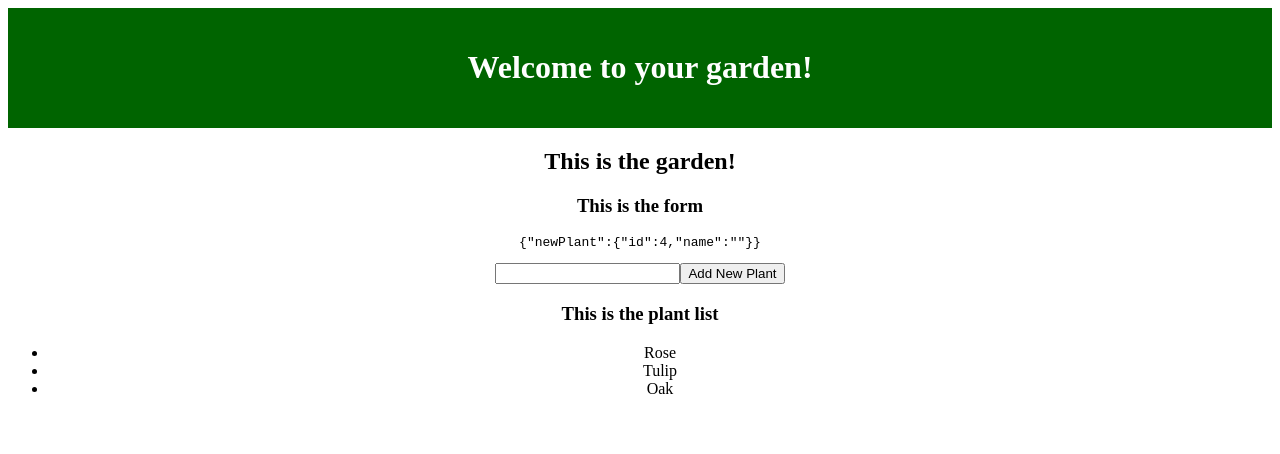
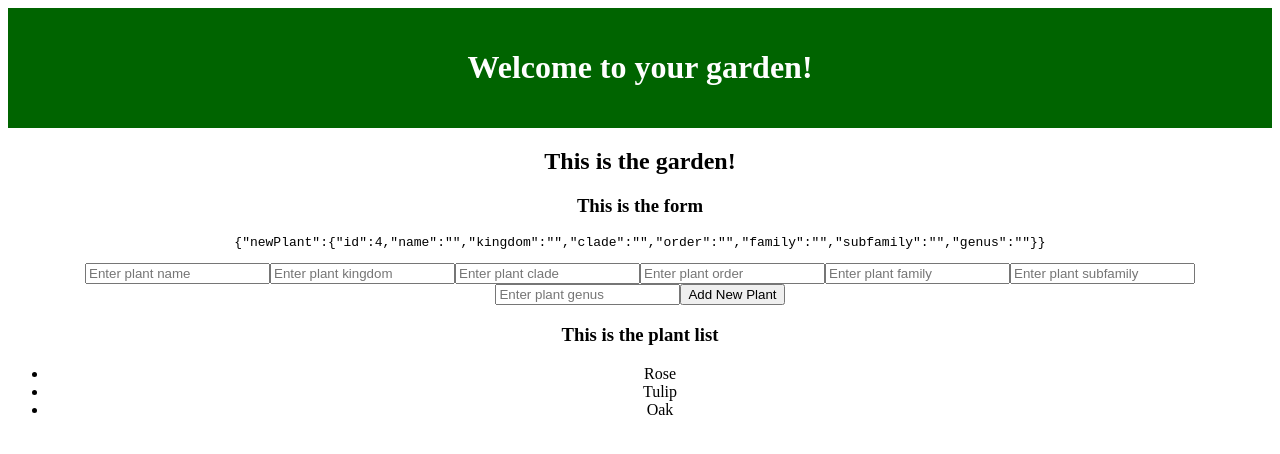
Before and after one commit to myronschippers/castor-livesolve-saga-garden, a React (Create React App) app: page / in a window 1280 px wide. Shown: the top 454 px of the page. Built offline with nearby package versions, Linux system fonts and the light colour scheme; no server answers.

Commit message:
adding additional data fields for saving new plants

```diff
--- a/src/components/NewPlantForm/NewPlantForm.js
+++ b/src/components/NewPlantForm/NewPlantForm.js
@@ -1,7 +1,7 @@
 import React, { Component } from 'react';
 import { connect } from 'react-redux';
 
-const mapStateToProps = reduxState => ({
+const mapStateToProps = (reduxState) => ({
   reduxState,
 });
 
@@ -9,30 +9,36 @@ class NewPlantForm extends Component {
   state = {
     newPlant: {
       id: 4,
-            name: ''
-        }
-    }
+      name: '',
+      kingdom: '',
+      clade: '',
+      order: '',
+      family: '',
+      subfamily: '',
+      genus: '',
+    },
+  };
 
-    handleNameChange = event => {
-        console.log('event happended')
+  handleChangeField = (event, propertyKey) => {
+    console.log('event happended');
     this.setState({
       newPlant: {
         ...this.state.newPlant,
-                name: event.target.value,
-            }
+        [propertyKey]: event.target.value,
+      },
     });
-    }
+  };
 
-    addNewPlant = event => {
+  addNewPlant = (event) => {
     event.preventDefault();
-        this.props.dispatch({ type: 'ADD_PLANT', payload: this.state.newPlant })
+    this.props.dispatch({ type: 'ADD_PLANT', payload: this.state.newPlant });
     this.setState({
       newPlant: {
         id: this.state.newPlant.id + 1,
         name: '',
-            }
+      },
     });
-    }
+  };
 
   render() {
     return (
@@ -40,13 +46,60 @@ class NewPlantForm extends Component {
         <h3>This is the form</h3>
         <pre>{JSON.stringify(this.state)}</pre>
         <form onSubmit={this.addNewPlant}>
-                    <input type='text' value={this.state.newPlant.name} onChange={this.handleNameChange} />
-                    <input type='submit' value='Add New Plant' />
+          <input
+            type="text"
+            value={this.state.newPlant.name}
+            placeholder="Enter plant name"
+            name="name"
+            onChange={(event) => this.handleChangeField(event, 'name')}
+          />
+          <input
+            type="text"
+            value={this.state.newPlant.kingdom}
+            placeholder="Enter plant kingdom"
+            name="kingdom"
+            onChange={(event) => this.handleChangeField(event, 'kingdom')}
+          />
+          <input
+            type="text"
+            value={this.state.newPlant.clade}
+            placeholder="Enter plant clade"
+            name="clade"
+            onChange={(event) => this.handleChangeField(event, 'clade')}
+          />
+          <input
+            type="text"
+            value={this.state.newPlant.order}
+            placeholder="Enter plant order"
+            name="order"
+            onChange={(event) => this.handleChangeField(event, 'order')}
+          />
+          <input
+            type="text"
+            value={this.state.newPlant.family}
+            placeholder="Enter plant family"
+            name="family"
+            onChange={(event) => this.handleChangeField(event, 'family')}
+          />
+          <input
+            type="text"
+            value={this.state.newPlant.subfamily}
+            placeholder="Enter plant subfamily"
+            name="subfamily"
+            onChange={(event) => this.handleChangeField(event, 'subfamily')}
+          />
+          <input
+            type="text"
+            value={this.state.newPlant.genus}
+            placeholder="Enter plant genus"
+            name="genus"
+            onChange={(event) => this.handleChangeField(event, 'genus')}
+          />
+          <input type="submit" value="Add New Plant" />
         </form>
       </div>
     );
   }
 }
 
-
 export default connect(mapStateToProps)(NewPlantForm);
```
Lines whose indentation alone changed are shown as unchanged.
